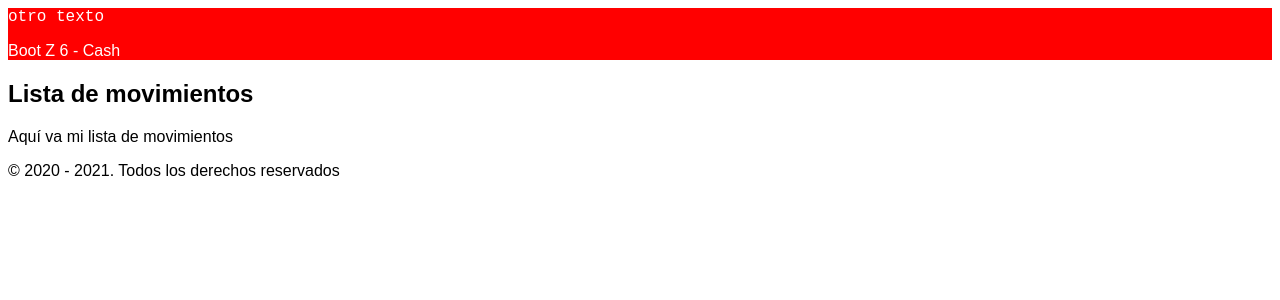
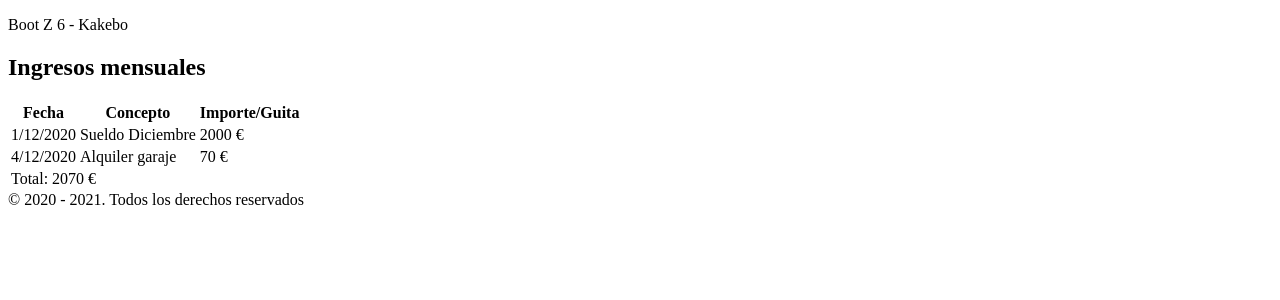
Before and after one commit to pigmonchu/bz6__flask_movements, a Flask app: page / in a window 1280 px wide. Shown: the top 300 px of the page. Run offline with Flask 2, Linux system fonts and the light colour scheme.

Commit message:
Primera versión de Kakebo

```diff
--- a/movements/templates/base.html
+++ b/movements/templates/base.html
@@ -3,23 +3,11 @@
     <head>
         <meta charset="UTF-8">
         <meta name="viewport" content="width=device-width, initial-scale=1.0">
-        <title>Movimientos - {% block title %}{% endblock %}</title>
-        <style>
-            * {
-                font-family:sans-serif;
-            }
-
-            header {
-                color:white;
-                background-color: red;
-                font-family:'Courier New', Courier, monospace;
-            }
-        </style>
+        <title>Mi Kakebo - {% block title %}{% endblock %}</title>
     </head>
     <body>
         <header>
-            otro texto
-            <p>Boot Z 6 - Cash</p>
+            <p>Boot Z 6 - Kakebo</p>
         </header>
 
         <section>
--- a/movements/templates/movementsList.html
+++ b/movements/templates/movementsList.html
@@ -1,8 +1,27 @@
 {% extends 'base.html' %}
 
-{% block title %} lista {% endblock %}
+{% block title %} <Romanos></Romanos> {% endblock %}
 
 {% block mi_precioso_bloque_de_formato %}
-            <h1>Lista de movimientos</h1>
-            <p>Aquí va mi lista de movimientos</p>
+    <h1>Ingresos mensuales</h1>
+    <table>
+        <tr>
+            <th>Fecha</th>
+            <th>Concepto</th>
+            <th>Importe/Guita</th>
+        </tr>
+        <tr>
+            <td>1/12/2020</td>
+            <td>Sueldo Diciembre</td>
+            <td>2000 €</td>
+        </tr>
+        <tr>
+            <td>4/12/2020</td>
+            <td>Alquiler garaje</td>
+            <td>70 €</td>
+        </tr>
+        <tr>
+            <td colspan="3">Total: 2070 €</td>
+        </tr>
+    </table>
 {% endblock %}
--- a/movements/views.py
+++ b/movements/views.py
@@ -5,7 +5,8 @@ import random
 
 @app.route('/')
 def listaMovimientos():
-    return render_template("movementsList.html" )
+    texto= 'Hola'
+    return render_template("movementsList.html",variable=texto )
 
 @app.route('/dado')
 def tiradado():
--- a/requirements.txt
+++ b/requirements.txt
@@ -3,4 +3,5 @@ Flask==1.1.2
 itsdangerous==1.1.0
 Jinja2==2.11.2
 MarkupSafe==1.1.1
+python-dotenv==0.15.0
 Werkzeug==1.0.1
```
Also changed, not shown: movements/static/images/photo.jpeg (added), yanomellamo_run.py (renamed from run.py), 1 other file.
